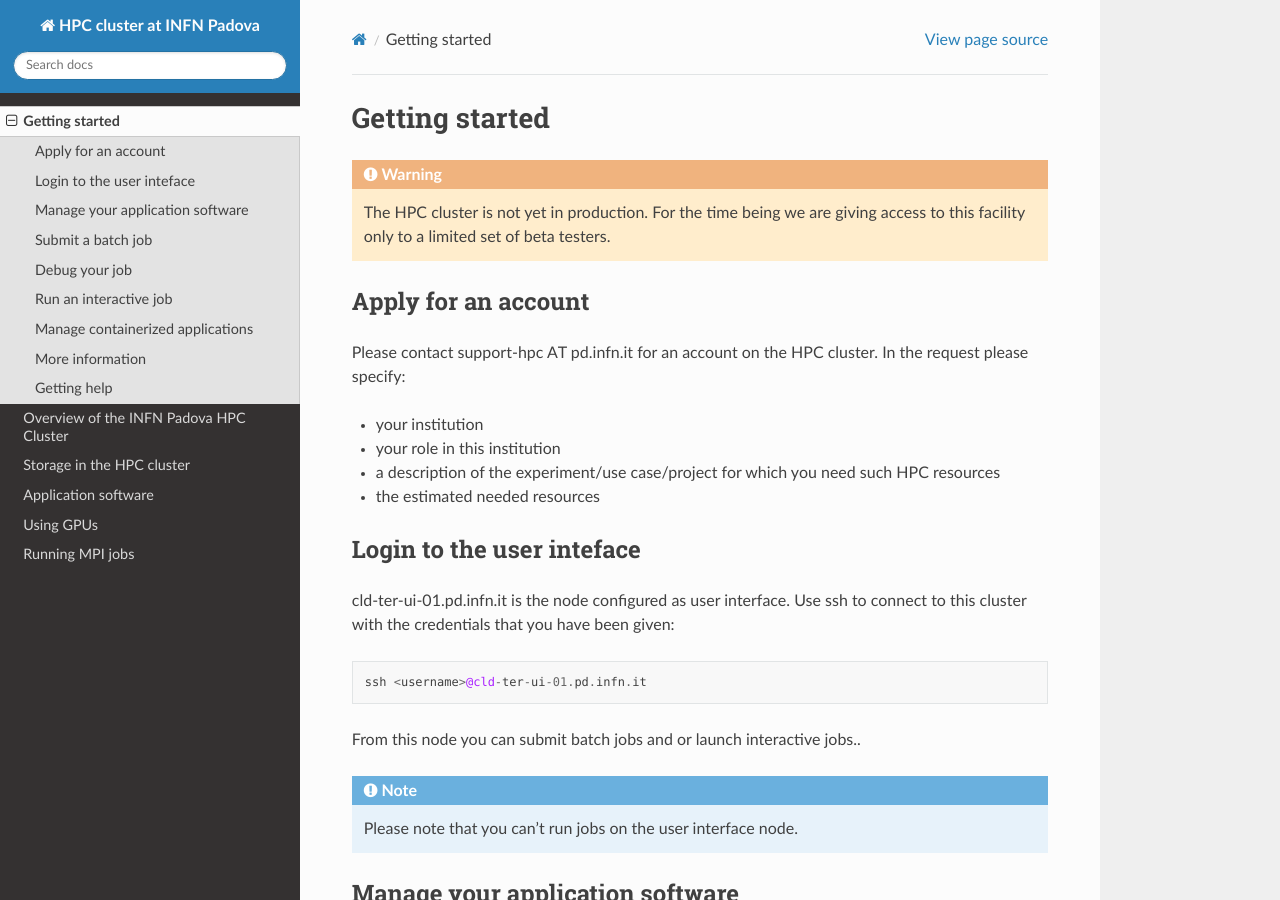
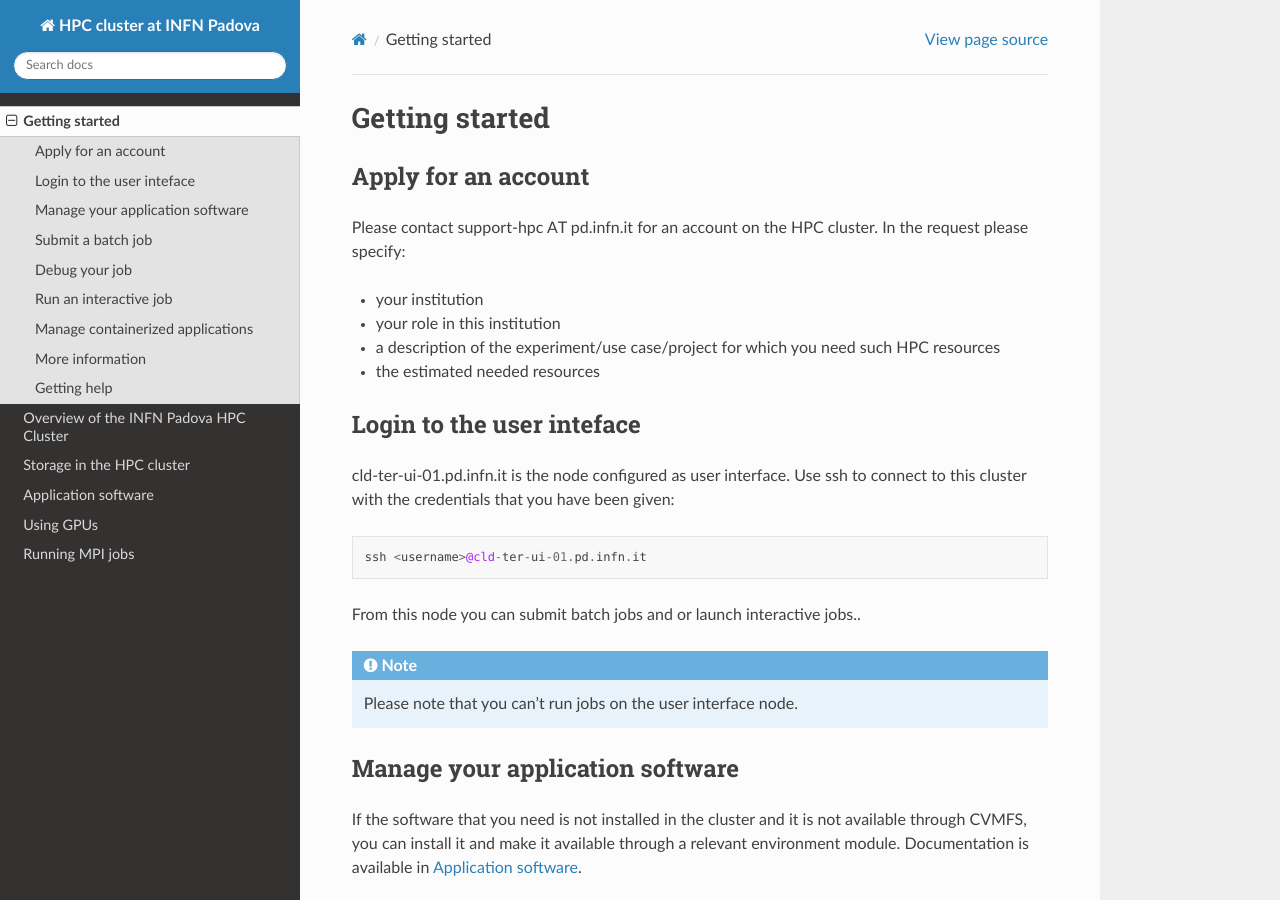
Before and after one commit to marcoverl/HPCPadovaUserGuide, a Sphinx documentation site: the page built from docs/source/gettingstarted.rst, in a window 1280 px wide and 900 px high. Built offline with Sphinx 7.4.7 and the Read the Docs theme 3.1.0, drawn with Linux system fonts in a browser that asks for light colours.

Commit message:
Siamo in prod

```diff
--- a/docs/source/gettingstarted.rst
+++ b/docs/source/gettingstarted.rst
@@ -1,11 +1,5 @@
 Getting started
 ================
-.. WARNING::
-
-   The HPC cluster is not yet in production.
-   For the time being we are giving access to this facility only to a limited
-   set of beta testers.
-
 
 Apply for an account
 --------------------
```
